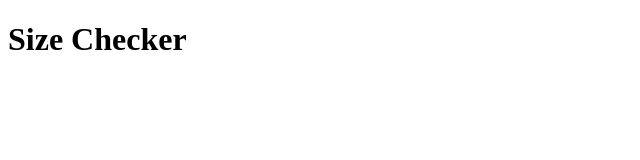
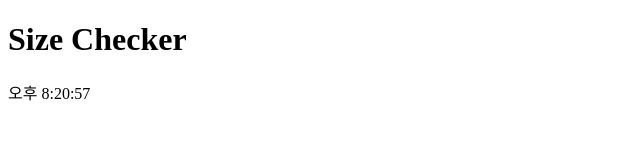
Before and after one commit to keulee/js_piscine_solo, a plain HTML site: page js01/ex00/index.html in a window 1280 px wide. Shown: the top 160 px of the page, 0-640 px from the left. Drawn offline with Linux system fonts and the light colour scheme.

Commit message:
js01/ex00 ing

```diff
--- a/js01/ex00/size.js
+++ b/js01/ex00/size.js
@@ -0,0 +1,81 @@
+// document.body.style.background = 'blue';
+// setTimeout(() => document.body.style.background = '', 3000);
+
+// let bodytext = document.body.children[0].children[0];
+
+// bodytext.textContent = "Change!";
+
+let time = document.body.children[1].children[0]; //time line으로 접근 <time datetime></time>
+let datetime = new Date(); //date생성자 (Date 객체를 플랫폼에 종속되지 않는 형태로 생성)
+time.setAttribute('datetime', datetime.toISOString()); //https://developer.mozilla.org/ko/docs/Web/JavaScript/Reference/Global_Objects/Date/toISOString
+
+let hours = datetime.getHours();
+let minutes = datetime.getMinutes();
+let seconds = datetime.getSeconds();
+if (hours > 12)
+{
+	time.innerHTML += '오후 ';
+	hours = hours - 12;
+}
+else
+	time.innerHTML += '오전 ';
+
+time.innerHTML += `${hours}:${minutes}:${seconds}`;
+
+
+
+// // const datetime = document.write("clock");
+
+
+// // console.log(dt);
+
+// function clock() {
+// 	let time = new Date();
+// 	let datetime = document.getElementsByTagName('time');
+// 	// let divClock = document.getElementById('datetime').time;
+
+// 	let hours = time.getHours();
+// 	let minutes = time.getMinutes();
+// 	let seconds = time.getSeconds();
+
+// 	let msg;
+
+// 	msg += `${hours}:${minutes}:${seconds}`;
+
+// 	// let month = time.getMonth();
+// 	// let date = time.getDate();
+// 	// let day = time.getDay();
+// 	// let week = []
+// 	// DataView.innerText = `hello`;
+// 	datetime.innerText = msg;
+// }
+// // clock();
+// // console.log(window.innerHeight);
+
+// const body = document.body;
+// const div = document.querySelector('div');
+// const spanHi = document.querySelector("#hi");
+// const spanBye = document.querySelector("#bye");
+// const div = document.createElement('div');
+// const strong = document.createElement('strong');
+// strong.innerText = 'Hello world 2';
+// // div.innerText = "Hello world"
+// // div.innerHTML ='<strong>Hello World 2</strong>';
+// body.append(strong);
+// // body.appendChild(div);
+// body.append(div);
+
+// spanBye.remove();
+// div.append(spanBye);
+
+// div.removeChild(spanHi);
+// spanHi.remove();
+
+// const div = document.querySelector('div');
+
+// console.log(div.textContent); //HTML파일 안에 있는 모든 것을 인쇄
+// console.log(div.innerText); //화면에 보이는 것을 인쇄
+
+// console.log(spanHi.setAttribute('id', "asdfad"));
+const doc = document.previousSibling;
+console.log(doc);
```
Also changed, not shown: js01/ex00/index.html (+15 -0 lines).
